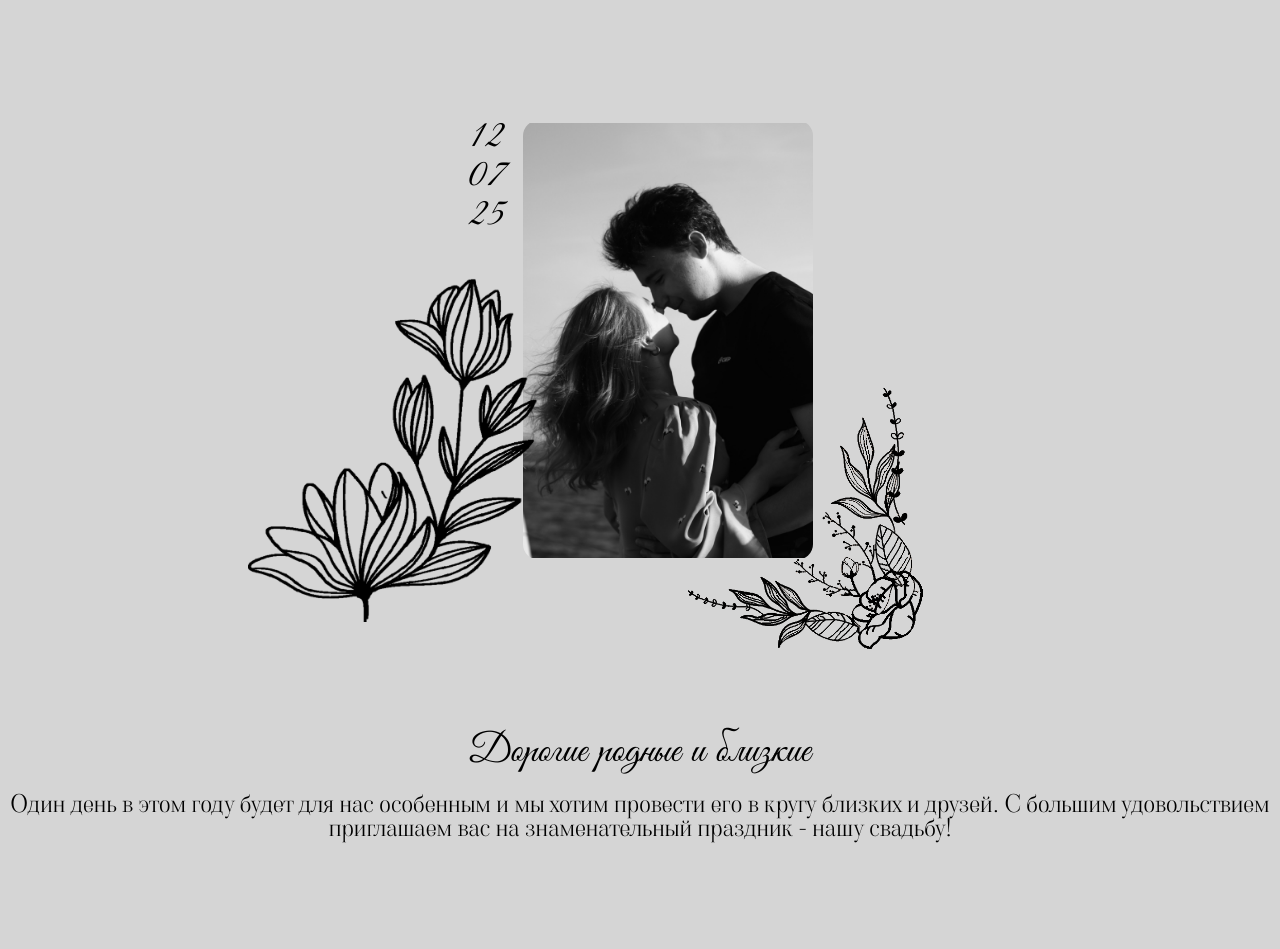
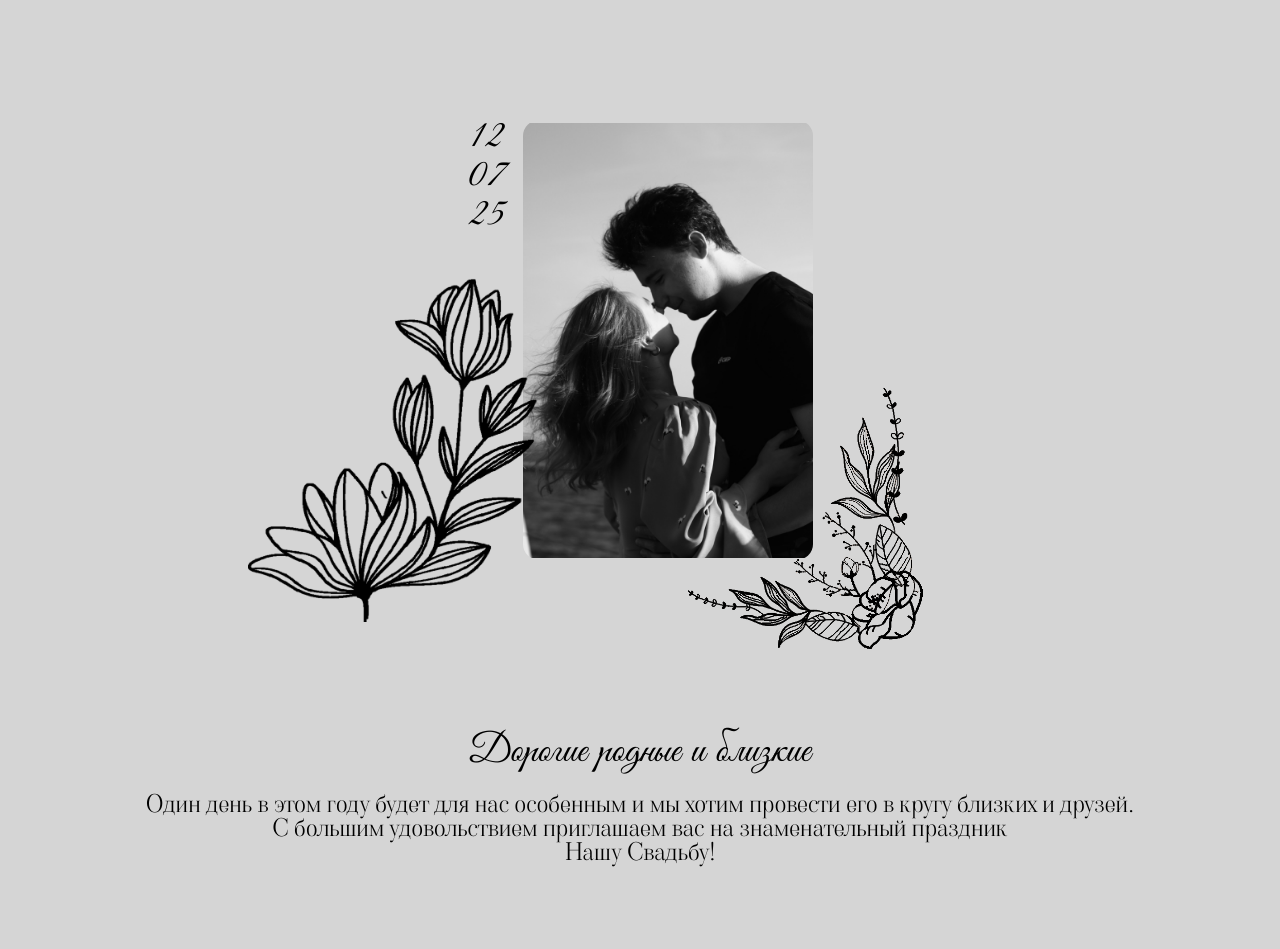
Before and after one commit to ilyaRozhkov/Wedding, a React (Create React App) app: page / in a window 1280 px wide. Shown: the top 949 px of the page. Built offline with nearby package versions, Linux system fonts and the light colour scheme.

Commit message:
Add files via upload

```diff
--- a/src/App.js
+++ b/src/App.js
@@ -10,6 +10,7 @@ import { Contact } from './components/contact/contact.jsx';
 
 
 function App() {
+  console.log("На ошибки тут не смотри, иначе я посмотрю историю твоего браузера")
   return (
     <div className="App">
       <FirstLevel />
--- a/src/components/secondlevel/secondLevel.jsx
+++ b/src/components/secondlevel/secondLevel.jsx
@@ -23,7 +23,7 @@ export const SecondLevel = () =>{
         initial={'timeOutPagesHidden'}
         whileInView={'timeOutPagesVisible'} className='second-level-container'>
             <motion.div custom={1} variants={animationStyle} className='second-level-title'>Дорогие родные и близкие</motion.div>
-            <motion.div custom={2} variants={animationStyle} className='second-level-text'>Один день в этом году будет для нас особенным и мы хотим провести его в кругу близких и друзей. С большим удовольствием приглашаем вас на знаменательный праздник - нашу свадьбу!</motion.div>
+            <motion.div custom={2} variants={animationStyle} className='second-level-text'>Один день в этом году будет для нас особенным и мы хотим провести его в кругу близких и друзей.<br/> С большим удовольствием приглашаем вас на знаменательный праздник <br/> Нашу Свадьбу!</motion.div>
         </motion.div>
     )
 }
```
